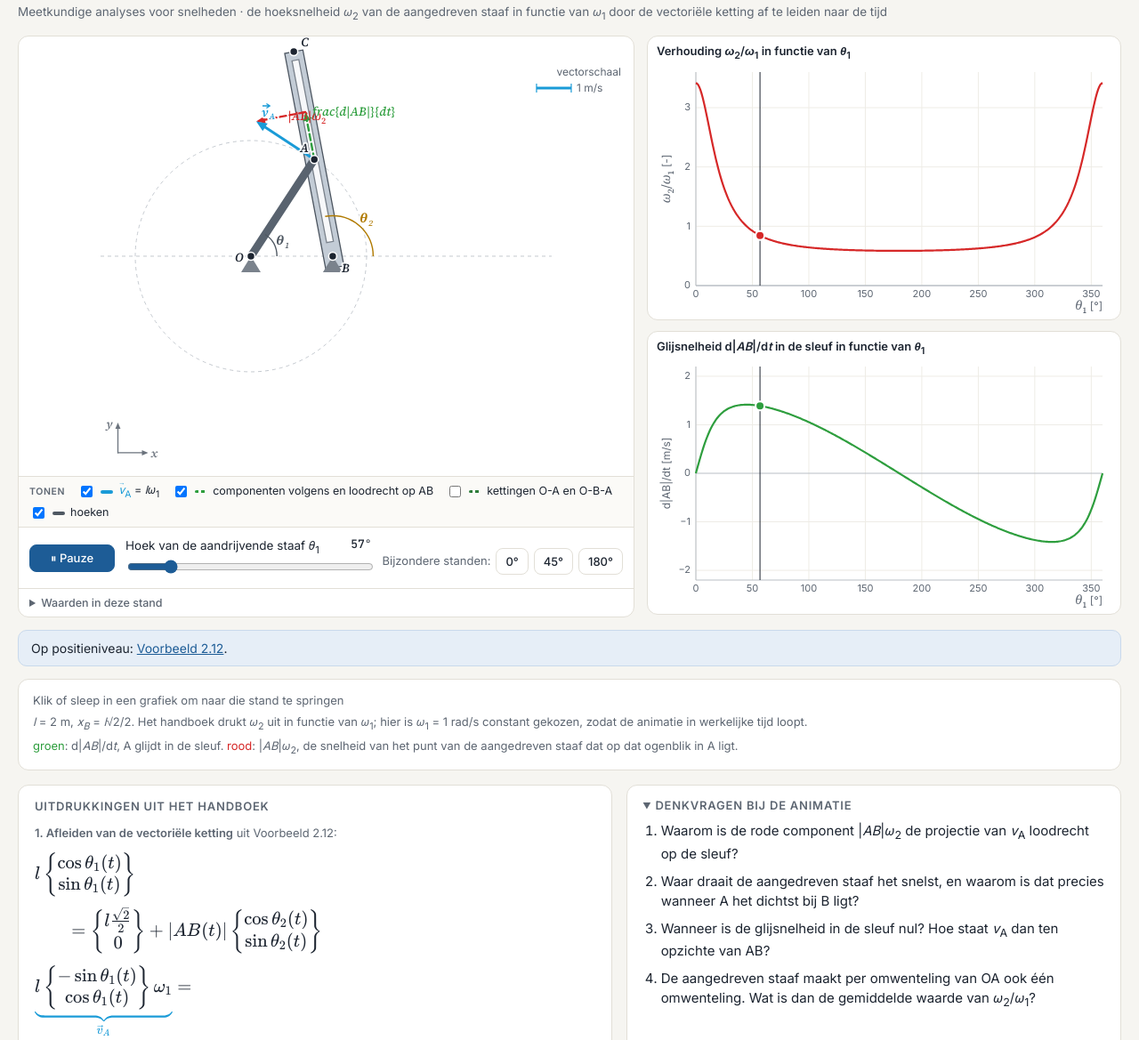
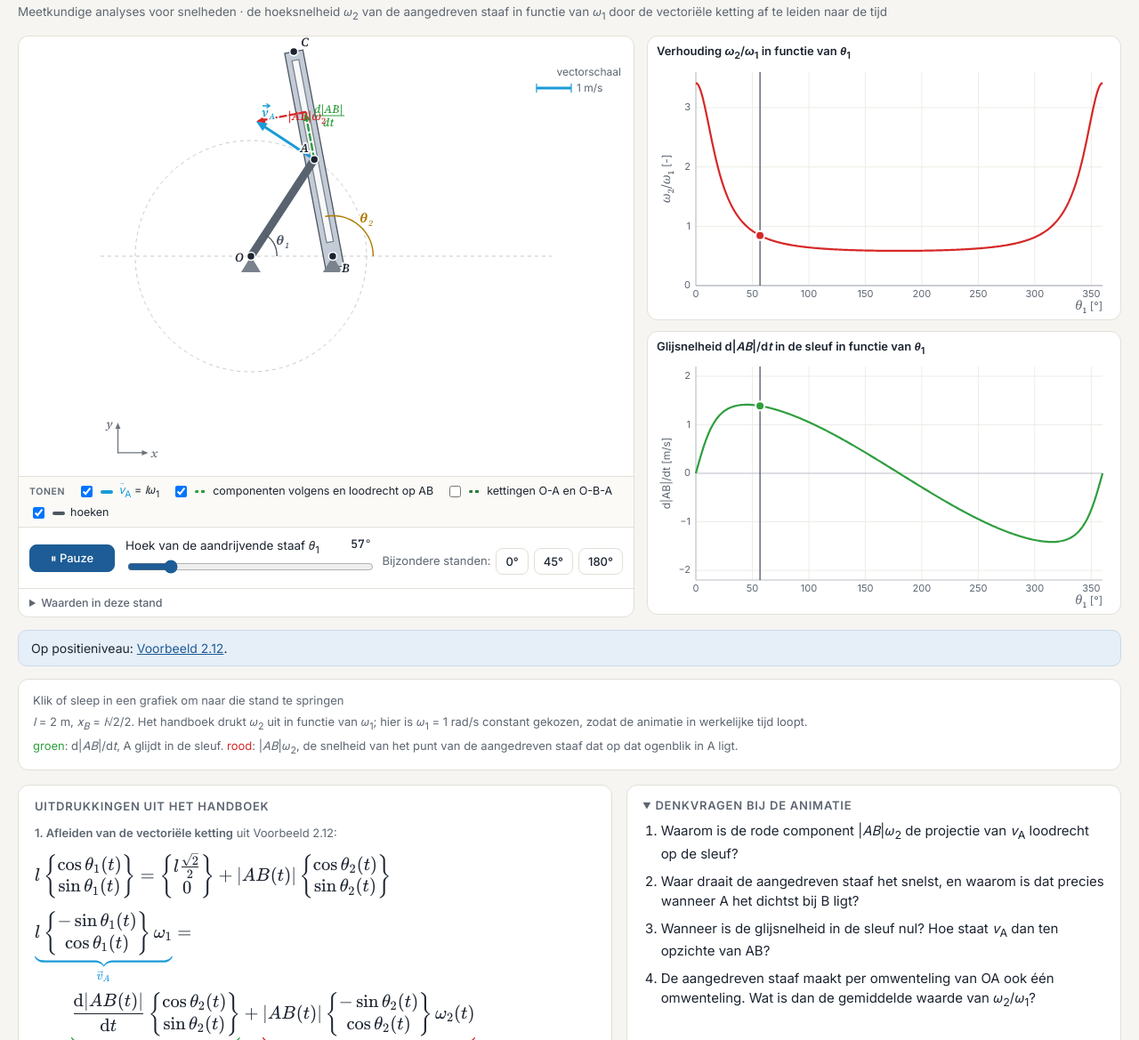
Before and after one commit to tdelaet/tm1-animaties, a plain HTML site: page h15-snelheden-meetkundig/vb15-9-van-rotatie-naar-rotatie.html in a window 1280 px wide. Shown: the part 93-1262 px from the top of the page at 89% size. Drawn offline with nearby package versions, Linux system fonts and the light colour scheme.

Commit message:
Vb. 15.9: echte breuk bij d|AB|/dt in de animatie; vectoriele ketting op een lijn
Co-Authored-By: Claude Opus 5.5 <noreply@anthropic.com>

```diff
--- a/h15-snelheden-meetkundig/vb15-9-van-rotatie-naar-rotatie.html
+++ b/h15-snelheden-meetkundig/vb15-9-van-rotatie-naar-rotatie.html
@@ -80,8 +80,7 @@
     <div class="card formulas">
       <h2>Uitdrukkingen uit het handboek</h2>
       <p class="fn"><b>1. Afleiden van de vectoriële ketting</b> uit Voorbeeld 2.12:</p>
-      <div class="tex">l\begin{Bmatrix}\cos\theta_1(t)\\ \sin\theta_1(t)\end{Bmatrix}</div>
-      <div class="tex">\qquad = \begin{Bmatrix}l\frac{\sqrt2}{2}\\ 0\end{Bmatrix} + |AB(t)|\begin{Bmatrix}\cos\theta_2(t)\\ \sin\theta_2(t)\end{Bmatrix}</div>
+      <div class="tex">l\begin{Bmatrix}\cos\theta_1(t)\\ \sin\theta_1(t)\end{Bmatrix} = \begin{Bmatrix}l\frac{\sqrt2}{2}\\ 0\end{Bmatrix} + |AB(t)|\begin{Bmatrix}\cos\theta_2(t)\\ \sin\theta_2(t)\end{Bmatrix}</div>
       <div class="tex">\ubvl{l\begin{Bmatrix}-\sin\theta_1(t)\\ \cos\theta_1(t)\end{Bmatrix}\omega_1}{\kvl{\vec v_A}} =</div>
       <div class="tex">\qquad \ubvm{\frac{\mathrm{d}|AB(t)|}{\mathrm{d}t}\begin{Bmatrix}\cos\theta_2(t)\\ \sin\theta_2(t)\end{Bmatrix}}{} + \ubw{|AB(t)|\begin{Bmatrix}-\sin\theta_2(t)\\ \cos\theta_2(t)\end{Bmatrix}\omega_2(t)}{}</div>
       <div class="tex">\omega_2(t) = \frac{l}{|AB|}\cos\big(\theta_2(t) - \theta_1\big)\,\omega_1</div>
@@ -171,11 +170,19 @@ function drawScene() {
     if (arrow(ctx, B.x, B.y, A.x, A.y, C.r, { w: 1.9, dash: [5, 3], head: 9 })) label(ctx, 'r', 'A/B', (A.x + B.x) / 2 + 10, (A.y + B.y) / 2 + 4, C.r, { size: 13 });
     arrow(ctx, O.x, O.y, A.x, A.y, C.r, { w: 2.2, head: 10 });
   }
+  // een echte breuk (teller boven, noemer onder een breukstreep) op het canvas; x = linkerrand, y = hoogte van de streep
+  const breuk = (ctx, teller, noemer, x, y, kleur, size) => {
+    ctx.save(); ctx.font = `italic 500 ${size}px "Source Serif 4", Georgia, serif`; ctx.fillStyle = kleur; ctx.strokeStyle = kleur; ctx.textAlign = 'center';
+    const w = Math.max(ctx.measureText(teller).width, ctx.measureText(noemer).width) + 4, cx = x + w / 2;
+    ctx.lineWidth = 1.2; ctx.beginPath(); ctx.moveTo(x, y); ctx.lineTo(x + w, y); ctx.stroke();
+    ctx.textBaseline = 'alphabetic'; ctx.fillText(teller, cx, y - 3); ctx.textBaseline = 'top'; ctx.fillText(noemer, cx, y + 2);
+    ctx.restore();
+  };
   // snelheden in A
   const tipv = (Q, v) => ({ x: Q.x + v.x * KV * S, y: Q.y - v.y * KV * S });
   if (show.comp) {
     const p1 = tipv(A, st.v1), p2 = tipv(p1, st.v2);
-    if (arrow(ctx, A.x, A.y, p1.x, p1.y, K1, { w: 2.4, dash: [7, 4], head: 10 })) TM1.formule(ctx, '$\\frac{d|AB|}{dt}$', p1.x + 8, p1.y + 4, { color: K1, size: 12 });
+    if (arrow(ctx, A.x, A.y, p1.x, p1.y, K1, { w: 2.4, dash: [7, 4], head: 10 })) breuk(ctx, 'd|AB|', 'dt', p1.x + 8, p1.y + 4, K1, 13);
     if (arrow(ctx, p1.x, p1.y, p2.x, p2.y, K2, { w: 2.4, dash: [7, 4], head: 10 })) TM1.formule(ctx, '$|AB|\\omega_2$', (p1.x + p2.x) / 2 + 8, (p1.y + p2.y) / 2 + 4, { color: K2, size: 12 });
   }
   if (show.vA) {
```
